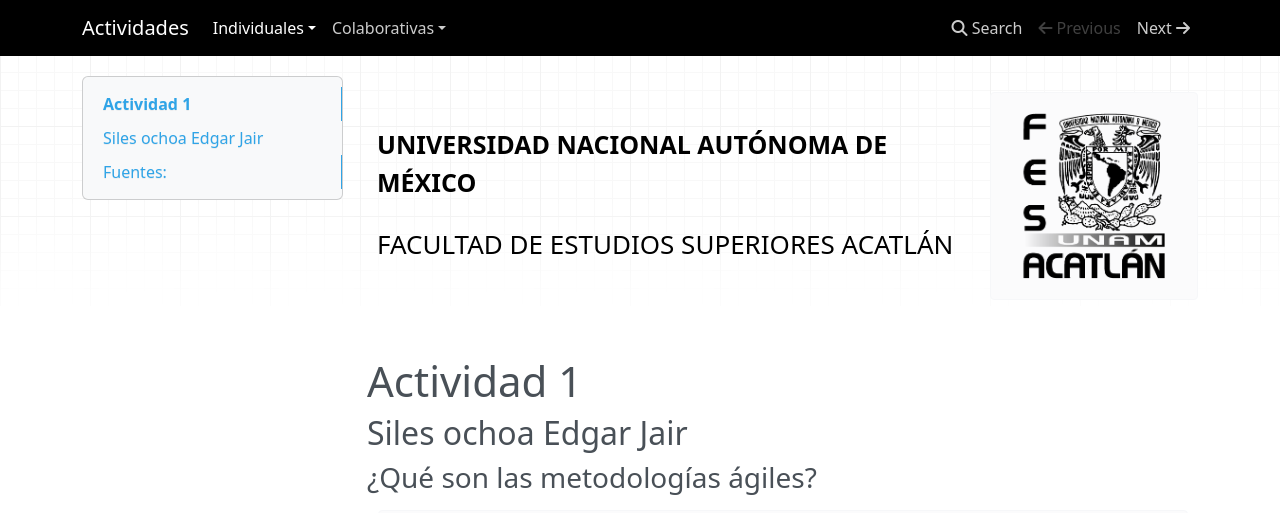
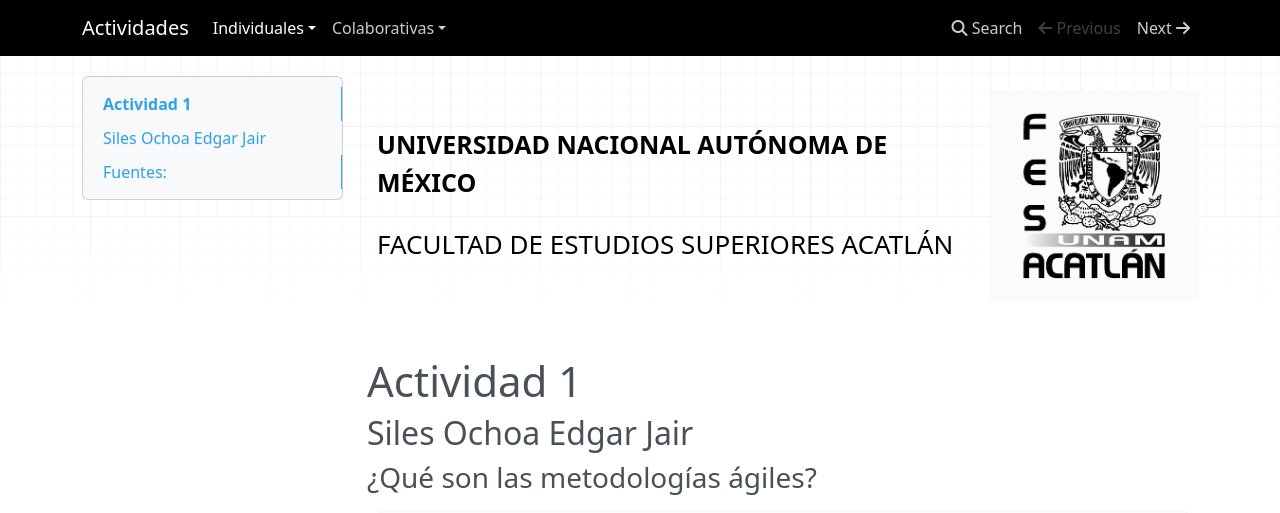
Before and after one commit to edgar500/ing_Soft, an MkDocs documentation site: the page built from docs/individual/Actividad-1.md, in a window 1280 px wide and 900 px high. Shown: the top 513 px of the window. Built offline with MkDocs 1.6.1, drawn with Linux system fonts in a browser that asks for light colours; nearby versions of some CDN libraries; old or Windows-style settings are respelled for this version of MkDocs.

```diff
--- a/docs/individual/Actividad-1.md
+++ b/docs/individual/Actividad-1.md
@@ -10,7 +10,7 @@
 
 # Actividad 1
 
-## Siles ochoa Edgar Jair
+## Siles Ochoa Edgar Jair
 
 ### ¿Qué son las metodologías ágiles?
 
```
